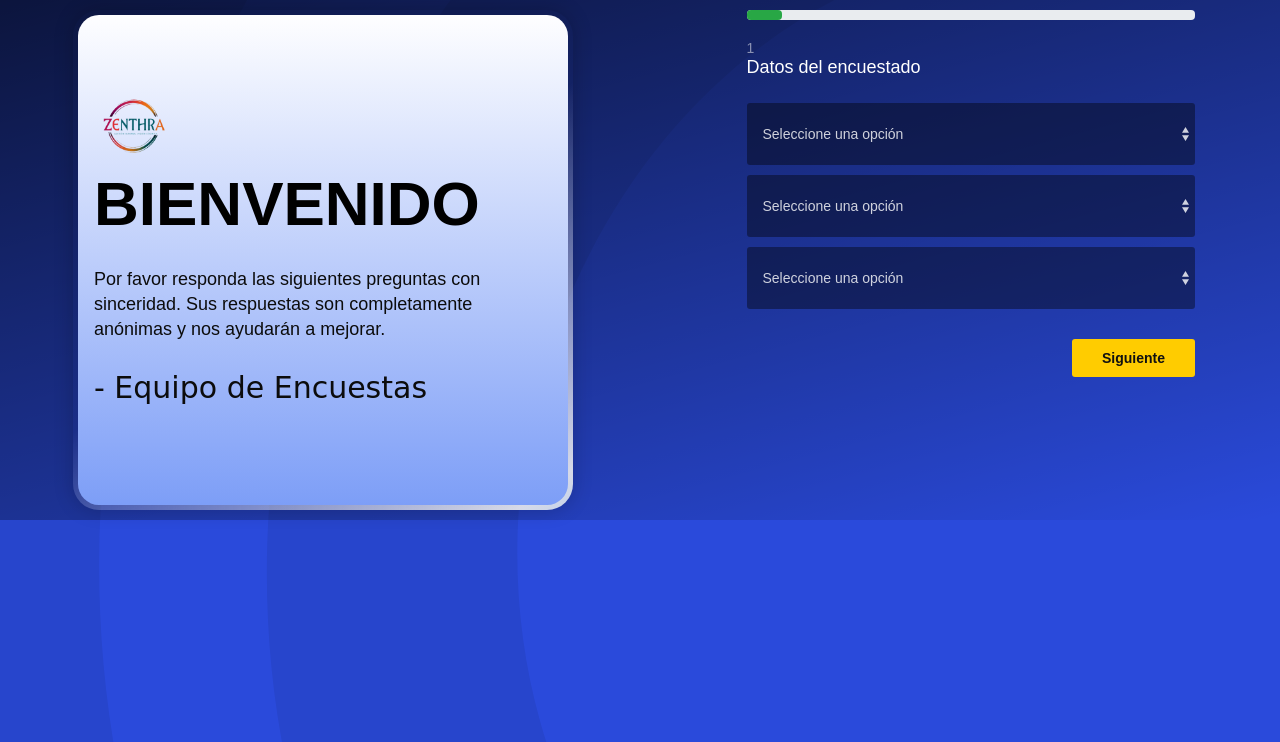
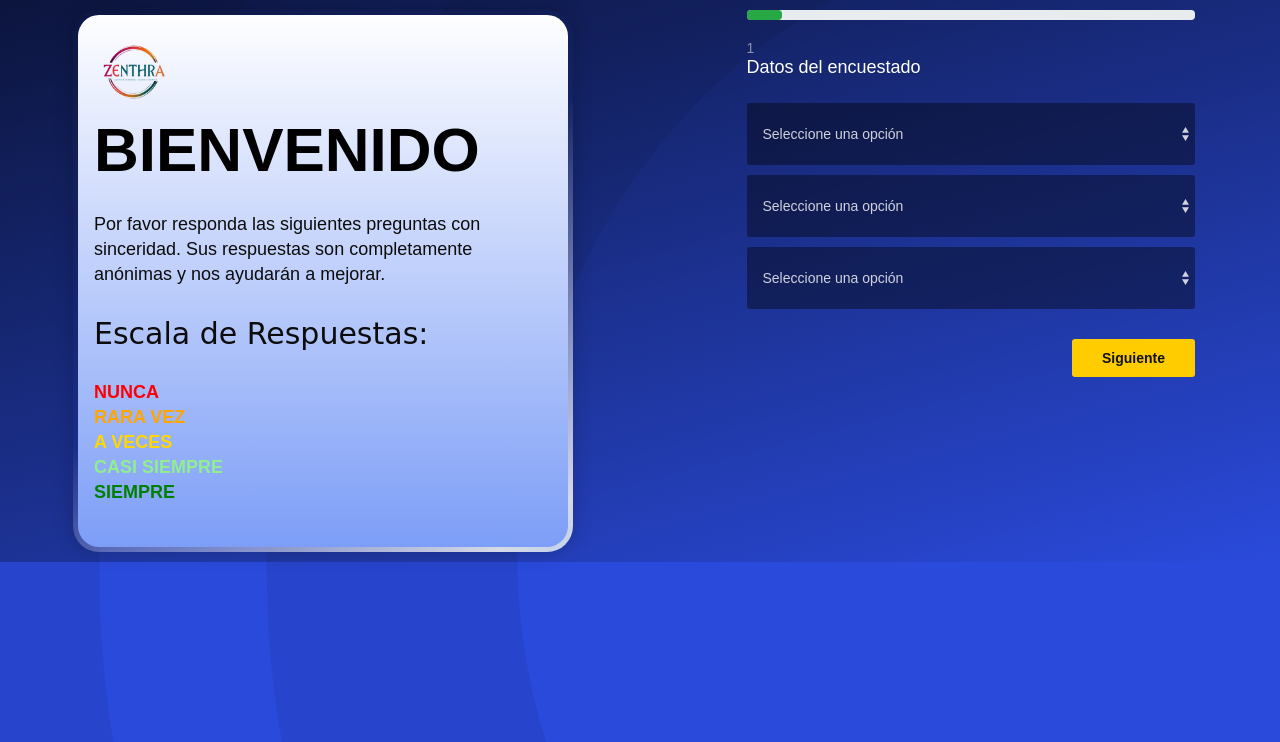
Before and after one commit to guille2506/Encuestas2025, a PHP site: page /encuestas.php?id=1 in a window 1280 px wide. Shown: the top 742 px of the page. Run offline with PHP 8.4, Linux system fonts and the light colour scheme; data that the repository does not hold is empty.

Commit message:
1.1.7 escala de respuestas

```diff
--- a/encuestas.php
+++ b/encuestas.php
@@ -60,7 +60,13 @@ function obtenerOraciones($idempresa, $nro_bloque) {
                     <div class="main_title_1">
                         <h3><img src="images/recursos-logo11.png" width="80" height="80" alt=""> Bienvenido</h3>
                         <p>Por favor responda las siguientes preguntas con sinceridad. Sus respuestas son completamente anónimas y nos ayudarán a mejorar.</p>
-                        <p><em>- Equipo de Encuestas</em></p>
+                        <p><em>Escala de Respuestas:</em></p>
+                           <span style="color: red; font-weight: bold;">NUNCA</span><br>
+                           <span style="color: orange; font-weight: bold;">RARA VEZ</span><br>
+                           <span style="color: gold; font-weight: bold;">A VECES</span><br>
+                           <span style="color: lightgreen; font-weight: bold;">CASI SIEMPRE</span><br>
+                           <span style="color: green; font-weight: bold;">SIEMPRE</span>
+                        </p>
                     </div>
                 </div>
                 <div class="col-xl-5 col-lg-5">
@@ -131,7 +137,7 @@ function obtenerOraciones($idempresa, $nro_bloque) {
                                                                 echo "</div></li>";
                                                             }
                                                         }
-                                                        echo "</ul><div class='row justify-content-between add_bottom_25'><div class='col-4'><em>Muy Malo</em></div><div class='col-4 text-end'><em>Excelente</em></div></div></div></div>";
+                                                        echo "</ul><div class='row justify-content-between add_bottom_25'><div class='col-4'><em>NUNCA</em></div><div class='col-4 text-end'><em>SIEMPRE</em></div></div></div></div>";
                                                     }
                                                 }
                                                 echo "</div>";
```
